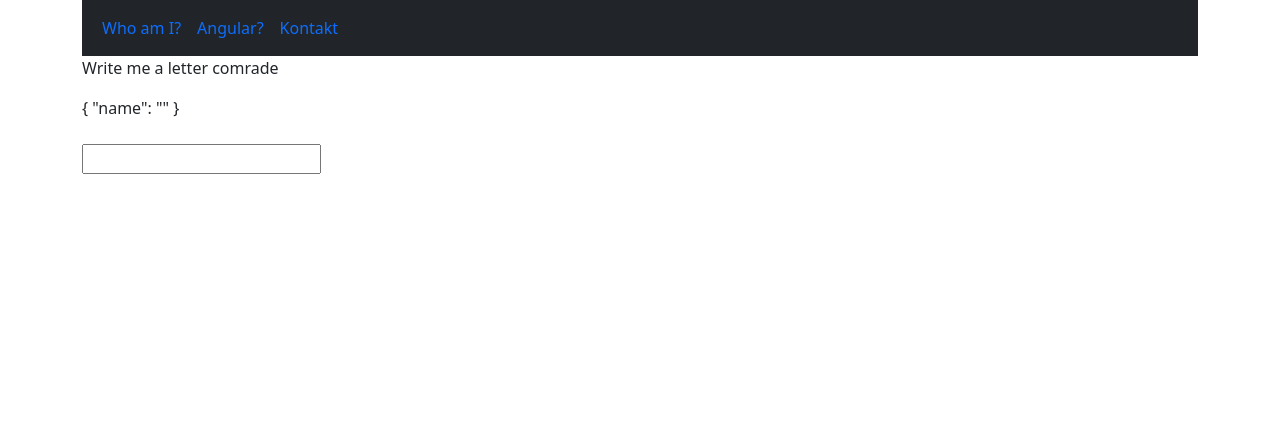
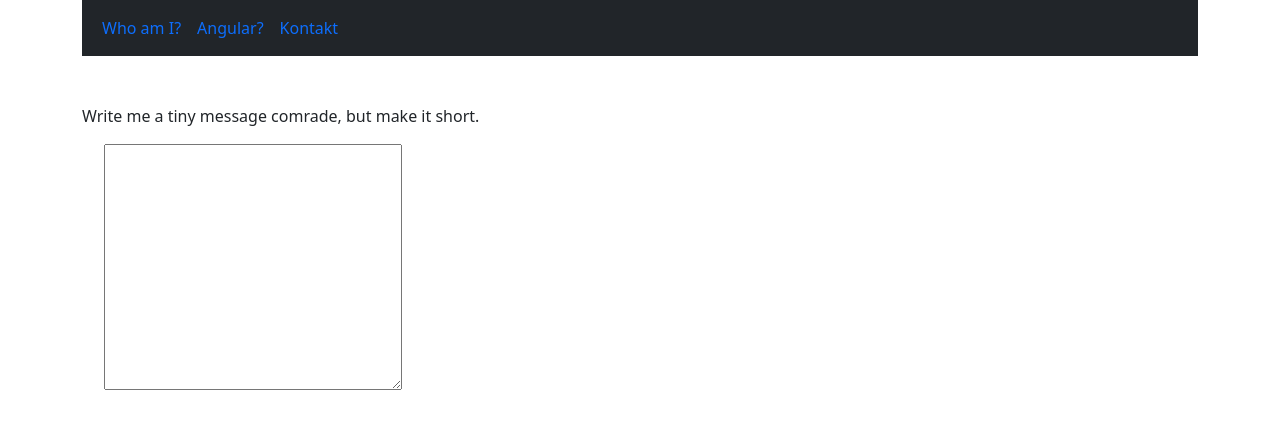
Before and after one commit to elktelomete/komplettering, an Angular app: page /kontakt in a window 1280 px wide. Shown: the top 424 px of the page. Built offline with nearby package versions, Linux system fonts and the light colour scheme.

Commit message:
form update

```diff
--- a/src/app/app.module.ts
+++ b/src/app/app.module.ts
@@ -4,7 +4,7 @@ import { BrowserModule } from '@angular/platform-browser';
 import { AppRoutingModule } from './app-routing.module';
 import { AppComponent } from './app.component';
 import { KontaktComponent } from './kontakt/kontakt.component';
-import { FormsModule } from '@angular/forms';
+import { ReactiveFormsModule } from '@angular/forms';
 import { InfoComponent } from './info/info.component';
 import { ProfileComponent } from './profile/profile.component';
 import { HomiesComponent } from './profile/homies/homies.component';
@@ -22,7 +22,8 @@ import { AngularQAComponent } from './angular-qa/angular-qa.component';
   imports: [
     BrowserModule,
     AppRoutingModule,
-    FormsModule,
+    ReactiveFormsModule,
+
   ],
   providers: [],
   bootstrap: [AppComponent]
--- a/src/app/kontakt/kontakt.component.html
+++ b/src/app/kontakt/kontakt.component.html
@@ -1,9 +1,6 @@
-<div class="container">
-  <p>Write me a letter comrade</p>
-  <form #elformo="ngForm">
-    {{ elformo.value | json }}
-    <br />
-    <br />
-    <input type="text" name="name" ngModel />
-  </form>
-</div>
+<div class="container pt-5">
+  <p cl>Write me a tiny message comrade, but make it short.</p></div>
+<div class="input-group spacing mx-auto" style="padding-left: 6.5rem;" >
+  <textarea id="" cols="30" rows="10" [formControl]="sendMessage" ></textarea></div>
+<div class="container pt-5">
+  <p>{{sendMessage.value}}</p></div>
--- a/src/app/kontakt/kontakt.component.ts
+++ b/src/app/kontakt/kontakt.component.ts
@@ -1,4 +1,5 @@
 import { Component, OnInit } from '@angular/core';
+import { FormControl } from '@angular/forms';
 
 
 @Component({
@@ -8,6 +9,8 @@ import { Component, OnInit } from '@angular/core';
 })
 export class KontaktComponent implements OnInit {
 
+  sendMessage = new FormControl('');
+
   constructor() { }
 
   ngOnInit(): void {
```
